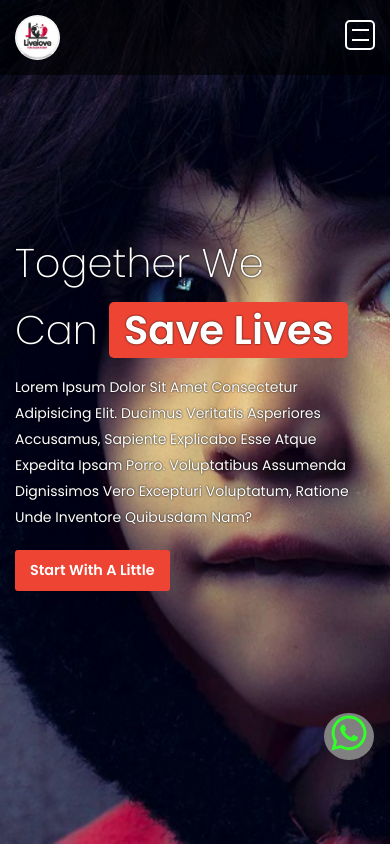
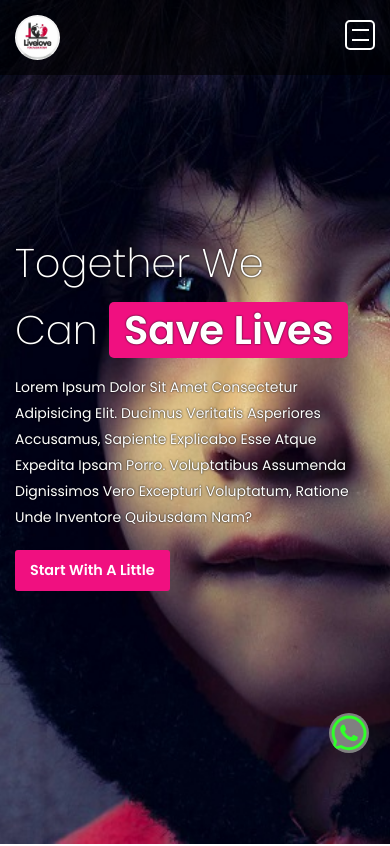
Before and after one commit to Boldmax/lovelive, a React (Create React App) app: page / in a window 390 px wide. Shown: the top 846 px of the page. Built offline with nearby package versions, Linux system fonts and the light colour scheme.

Commit message:
Completed

```diff
--- a/src/App.css
+++ b/src/App.css
@@ -2,7 +2,7 @@
 @import url("https://fonts.googleapis.com/css2?family=Poppins:wght@200;300;400;500;600;700;800&display=swap");
 
 :root {
-  --themeRed: #ee4433;
+  --themeRed: #f01080;
   --grey: #efefef;
 }
 
--- a/src/components/pages/landingPage/LandingPage.css
+++ b/src/components/pages/landingPage/LandingPage.css
@@ -167,6 +167,12 @@ a:focus {
     font-size: 14px;
   }
 
+  #homePage {
+    margin-bottom: 2rem;
+  }
+}
+
+@media screen and (max-width: 425px) {
   .banner > div > p,
   .banner > div > h1 {
     width: 95%;
--- a/src/components/queryForms/donation/Donation.css
+++ b/src/components/queryForms/donation/Donation.css
@@ -116,4 +116,8 @@
     font-size: 1.5rem;
     justify-content: flex-end;
   }
+
+  .donation.active {
+    top: -145%;
+  }
 }
--- a/src/components/queryForms/message/Message.css
+++ b/src/components/queryForms/message/Message.css
@@ -2,28 +2,28 @@
   position: fixed;
   right: 1rem;
   bottom: 10%;
-  background-color: grey;
   padding: 0 0.3rem;
-  border-radius: 50%;
+  background-color: transparent;
   z-index: 100;
   transition: 0.4s;
 }
 
 .message:hover {
-  background-color: white;
   bottom: 11%;
 }
 
 .whatsapp {
   font-size: 3rem;
-  color: rgb(48, 255, 41);
+  color: #30ff29;
   text-decoration: none;
+  border-radius: 50%;
+  background-color: grey;
 }
 
-/* a .whatsapp:hover,
-a .whatsapp:focus {
-  border-bottom: none;
-} */
+.whatsapp:hover {
+  background-color: white;
+}
+
 
 @media screen and (max-width: 768px) {
   .whatsapp {
--- a/src/components/queryForms/volunteer/Volunteer.css
+++ b/src/components/queryForms/volunteer/Volunteer.css
@@ -117,4 +117,14 @@
     font-size: 1.5rem;
     justify-content: flex-end;
   }
+
+  .volunteer.active {
+    top: -180%;
+  }
 }
+
+@media screen and (max-width: 360px) {
+  .volunteer.active {
+    top: -120%;
+  }
+}
--- a/src/components/queryForms/volunteer/Volunteer.jsx
+++ b/src/components/queryForms/volunteer/Volunteer.jsx
@@ -31,7 +31,7 @@ const Volunteer = ({ volunt, open }) => {
 
             </div>
 
-            <div className="botomBar">Thank you for your donation</div>
+            <div className="botomBar">Thank you for your volunteer</div>
         </div>
     )
 }
```
